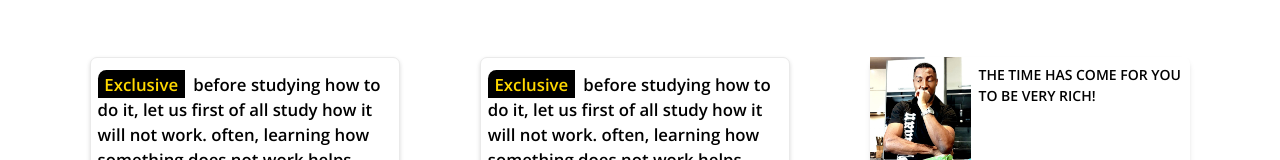
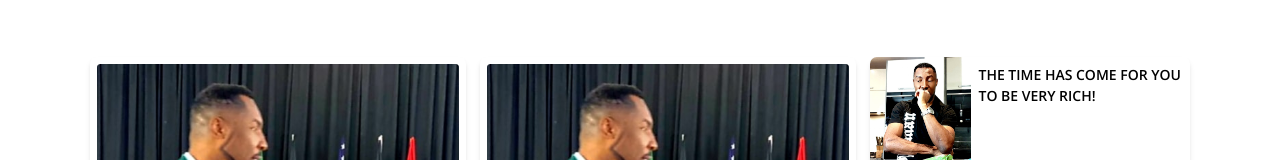
Before and after one commit to Final-move/Final-move-web, a React (Create React App) app: page / in a window 1280 px wide. Shown: the part 629-789 px from the top of the page. Built offline with nearby package versions, Linux system fonts and the light colour scheme.

Commit message:
chores: update to news card

```diff
--- a/src/components/AsideNewsCard.jsx
+++ b/src/components/AsideNewsCard.jsx
@@ -1,12 +1,13 @@
 import React from "react";
 import img from "../assets/media/images/very rich.jpg";
 import { Link } from "react-router-dom";
+import Img from "./optimization/Img";
 
 const AsideNewsCard = () => {
   return (
-    <Link className="w-full h-40 rounded-lg flex justify-between items-start shadow-md">
+    <Link className="w-full h-40 rounded-lg flex justify-between items-start shadow-md overflow-hidden">
       <div className="w-3/6 h-full">
-        <img
+        <Img
           src={img}
           alt="blog post"
           className="w-full h-full object-cover object-center"
--- a/src/components/NewsCard.jsx
+++ b/src/components/NewsCard.jsx
@@ -1,46 +1,41 @@
 import React from "react";
 import { Link } from "react-router-dom";
 import img from "../assets/media/images/special-teaching.jpg";
-import { FaComments } from "react-icons/fa";
 import Img from "./optimization/Img";
 
 const NewsCard = () => {
-  const comment = 3;
-  const exclusive = true;
   const id = 1;
 
   return (
-    <section className="post-card">
-      <Link to={`blog/article/${id}`} className="post-card__link">
-        <div className="post-content">
-          <div className="head">
-            <article className="content">
-              <h4>
-                {exclusive ? <span className="exclusive">Exclusive</span> : ""}
-                before studying how to do it, let us first of all study how it
-                will not work. often, learning how something does not work helps
-                people not to waste their time on what will not work
-              </h4>
-            </article>
-
-            <div className="img-container">
-              <Img
-                src={img}
-                alt="sign fireman in a green suit holding a microphone"
-                className="img"
-              />
-            </div>
+    <section className="w-full h-[450px] bg-white rounded-lg shadow-md p-2">
+      <Link to={`blog/article/${id}`} className="text-black">
+        <div className="w-full overflow-hidden h-[200px] rounded">
+          <Img
+            src={img}
+            alt="sign fireman in a green suit holding a microphone"
+            className="w-full h-full object-cover object-center hover:scale-110"
+          />
+        </div>
+        <article className="w-full flex flex-col gap-4 py-4 px-1">
+          <div className="w-full flex items-center gap-6 text-sm font-medium text-yellow-500">
+            <p className="py-1 px-2 text-yellow-500 bg-black rounded">
+              Testimony
+            </p>
+            <p>August 21, 2017</p>
           </div>
-
-          <div className="foot">
-            <button className="comment">
-              <span>
-                <FaComments />
-              </span>
-              {comment + " comments"}
-            </button>
-          </div>
-        </div>
+          <h3 className="text-black text-lg font-semibold">
+            Lorem ipsum dolor sit amet consectetur adipisicing elit. Atque,
+            repellendus!
+          </h3>
+          <p className="text-black text-base font-medium">
+            before studying how to do it, let us first of all study how it will
+            not work. often, learning how something does not work helps people
+            not to waste their time on what will not work
+          </p>
+          <p className="text-base font-medium text-yellow-500 underline">
+            Read more
+          </p>
+        </article>
       </Link>
     </section>
   );
--- a/src/pages/home/HomeContact.jsx
+++ b/src/pages/home/HomeContact.jsx
@@ -3,7 +3,9 @@ import { PageContainer } from "../../components/general";
 
 const HomeContact = () => {
   return (
-    <PageContainer className={"py-20 w-full flex justify-center items-center"}>
+    <PageContainer
+      className={"py-20 w-full flex justify-center items-center bg-white"}
+    >
       <div></div>
     </PageContainer>
   );
```
